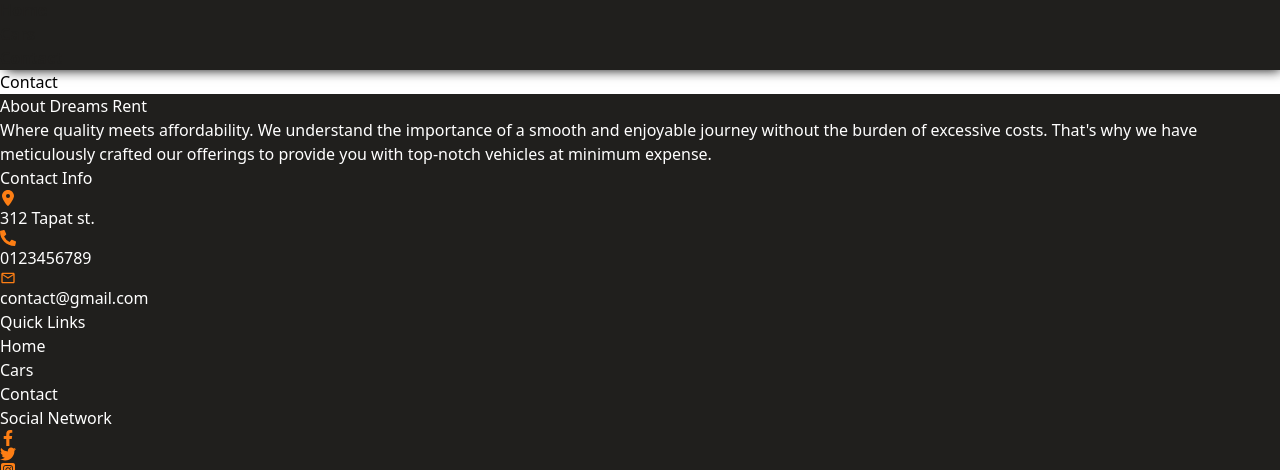
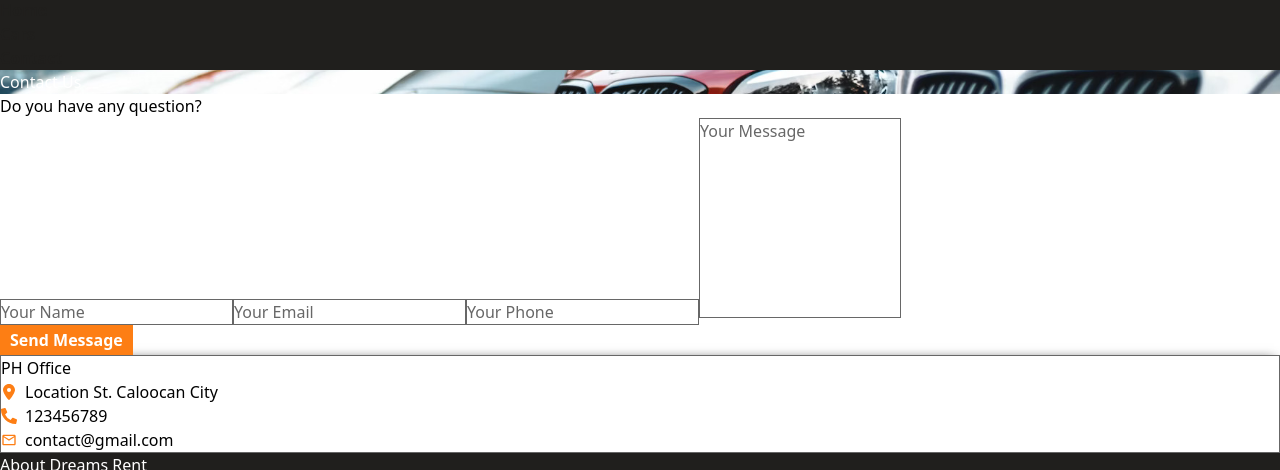
Before and after one commit to Yussha/car-rental, a React (Vite) app: page /contact in a window 1280 px wide. Shown: the part 482-952 px from the top of the page. Built offline with nearby package versions, Linux system fonts and the light colour scheme.

Commit message:
Done Contact Page

```diff
--- a/src/Pages/ContactPage/Contact.jsx
+++ b/src/Pages/ContactPage/Contact.jsx
@@ -1,6 +1,27 @@
+import PagesHeader from "../../Components/PagesHeader"
+
+import ContactForm from "./ContactForm"
+import SocmedContact from "./SocmedContact"
 
 export default function Contact() {
     return (
-        <div>Contact</div>
+        <div>
+            {/* divider */}
+            <div className="h-16"></div>
+
+            <div>
+                <PagesHeader>Contact Us</PagesHeader>
+
+                <div className="mt-14 mb-14 pr-4 pl-4 sm:pr-20 sm:pl-20 lg:grid lg:grid-cols-3 lg:gap-x-6 lg:pr-20 lg:pl-20">
+                    {/* question form */}
+                    <ContactForm />
+
+                    {/* socmed contact card */}
+                    <SocmedContact />
+                </div>
+
+
+            </div>
+        </div>
     )
 }
--- /dev/null
+++ b/src/Pages/ContactPage/ContactForm.jsx
@@ -0,0 +1,22 @@
+import styles from './contact.module.css';
+
+export default function ContactForm() {
+    return (
+        <form action="" className="p-2 lg:col-span-2">
+            <div className="pr-5 mb-4">
+                <h1 className="text-2xl font-bold">Do you have any question?</h1>
+            </div>
+
+            <div className={`${styles.contactInputContainer} flex flex-col gap-y-6 md:grid md:grid-cols-3 md:gap-x-4`}>
+                <input type="text" placeholder="Your Name" className='p-2 rounded-md' />
+                <input type="text" placeholder="Your Email" className='p-2 rounded-md' />
+                <input type="text" placeholder="Your Phone" className='p-2 rounded-md' />
+                <textarea placeholder="Your Message" className={`${styles.contactTextArea} p-2 rounded-md md:col-span-4`}></textarea>
+
+                <div>
+                    <button className={`${styles.sendMessageBtn} rounded-md`}>Send Message</button>
+                </div>
+            </div>
+        </form>
+    )
+}
--- /dev/null
+++ b/src/Pages/ContactPage/SocmedContact.jsx
@@ -0,0 +1,31 @@
+import { FaLocationDot } from "react-icons/fa6";
+import { FaPhoneAlt } from "react-icons/fa";
+import { MdOutlineEmail } from "react-icons/md";
+
+import styles from './contact.module.css';
+
+export default function SocmedContact() {
+    return (
+        <div className={`${styles.socmedContactCard} mt-8 p-6 rounded-md h-fit `}>
+            <h1 className="text-2xl font-bold">PH Office</h1>
+
+            <ul className={`${styles.contactList} mt-4 flex flex-col gap-y-2`}>
+                <li>
+                    <span><FaLocationDot /></span>
+                    <p className="text-lg">Location St. Caloocan City</p>
+                </li>
+
+                <li>
+                    <span><FaPhoneAlt /></span>
+                    <p>123456789</p>
+                </li>
+
+                <li>
+                    <span><MdOutlineEmail /></span>
+                    <p>contact@gmail.com</p>
+                </li>
+            </ul>
+        </div>
+    )
+
+}
--- /dev/null
+++ b/src/Pages/ContactPage/contact.module.css
@@ -0,0 +1,57 @@
+.contactInputContainer input {
+    border: 1px solid #676767;
+    color: #676767;
+    outline-color: #676767;
+    transition: .3s ease-in-out;
+}
+
+.contactInputContainer input:focus {
+    outline-color: #fd7e14;
+    background-color: rgba(253, 126, 20, 0.2);
+}
+
+.contactInputContainer input::placeholder {
+    color: #676767;
+}
+
+.contactTextArea {
+    border: 1px solid #676767;
+    color: #676767;
+    resize: none;
+    height: 200px;
+}
+
+.contactTextArea:focus {
+    outline-color: #fd7e14;
+    background-color: rgba(253, 126, 20, 0.2);
+}
+
+.contactTextArea::placeholder {
+    color: #676767;
+}
+
+.sendMessageBtn {
+    color: var(--bg-body);
+    background-color: var(--orange-color);
+    font-weight: bold;
+    width: fit-content;
+    padding: 3px 10px 3px 10px;
+}
+
+.socmedContactCard {
+    border: 1px solid #676767;
+    box-shadow: -1px -1px 11px -5px rgba(0, 0, 0, 0.75);
+    -webkit-box-shadow: -1px -1px 11px -5px rgba(0, 0, 0, 0.75);
+    -moz-box-shadow: -1px -1px 11px -5px rgba(0, 0, 0, 0.75);
+    z-index: 99999;
+}
+
+.contactList li {
+    display: flex;
+    align-items: center;
+    gap: 8px;
+}
+
+.contactList li span {
+    color: #fd7e14;
+}
```
